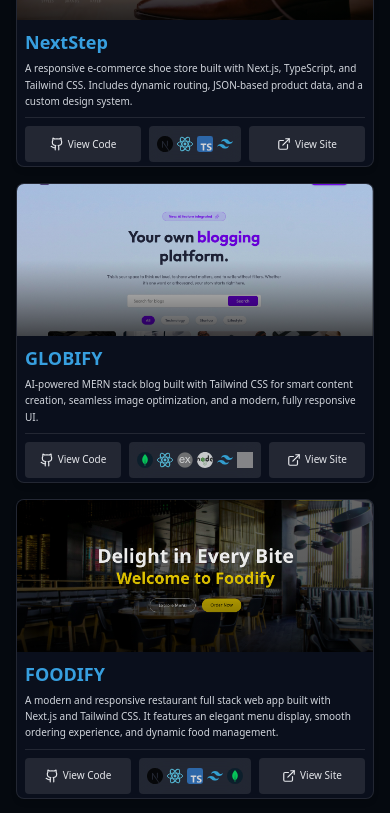
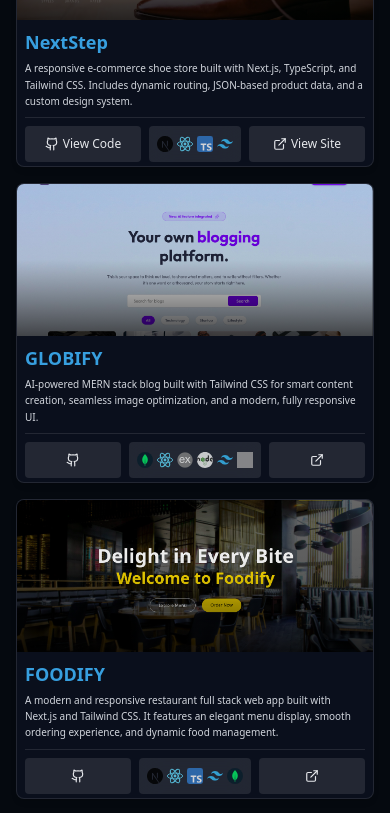
Before and after one commit to wajahat-kamal/Dev-Portfolio, a React (Vite) app: page / in a window 390 px wide. Shown: the part 1940-2753 px from the top of the page. Built offline with nearby package versions, Linux system fonts and the light colour scheme; grey boxes are pictures that could not be loaded.

Commit message:
Refactor ProjectCard: update button visibility based on project tags length to enhance user experience and maintain layout consistency.

```diff
--- a/src/components/ProjectCard.jsx
+++ b/src/components/ProjectCard.jsx
@@ -2,7 +2,7 @@ import React from "react";
 import { ExternalLink, Github } from "lucide-react";
 import { motion } from "framer-motion";
 
-const ProjectCard = ({ project, index }) => {
+const ProjectCard = ({ project }) => {
   return (
     <motion.div
       variants={{
@@ -67,7 +67,7 @@ const ProjectCard = ({ project, index }) => {
             className="flex-1 h-9 flex items-center justify-center gap-1 md:gap-1.5 rounded bg-white/10 hover:bg-primary hover:scale-105 text-gray-200 hover:text-white transition-all hover:shadow-md hover:shadow-blue-500/30"
           >
             <Github size={14} className="sm:w-4 sm:h-4" />
-            <span className="text-[10px] sm:text-xs md:text-sm">View Code</span>
+            <span className={`${project.tags.length < 5 ? "block" : "hidden md:block"} text-xs md:text-sm`}>View Code</span>
           </a>
 
           {/* Tags */}
@@ -96,7 +96,7 @@ const ProjectCard = ({ project, index }) => {
             className="flex-1 h-9 flex items-center justify-center gap-1 md:gap-1.5 rounded bg-white/10 hover:bg-primary hover:scale-105 text-gray-200 hover:text-white transition-all hover:shadow-md hover:shadow-blue-500/30"
           >
             <ExternalLink size={14} className="sm:w-4 sm:h-4" />
-            <span className="text-[10px] sm:text-xs md:text-sm">View Site</span>
+            <span className={`${project.tags.length < 5 ? "block" : "hidden md:block"} text-xs md:text-sm`}>View Site</span>
           </a>
 
         </div>
```
